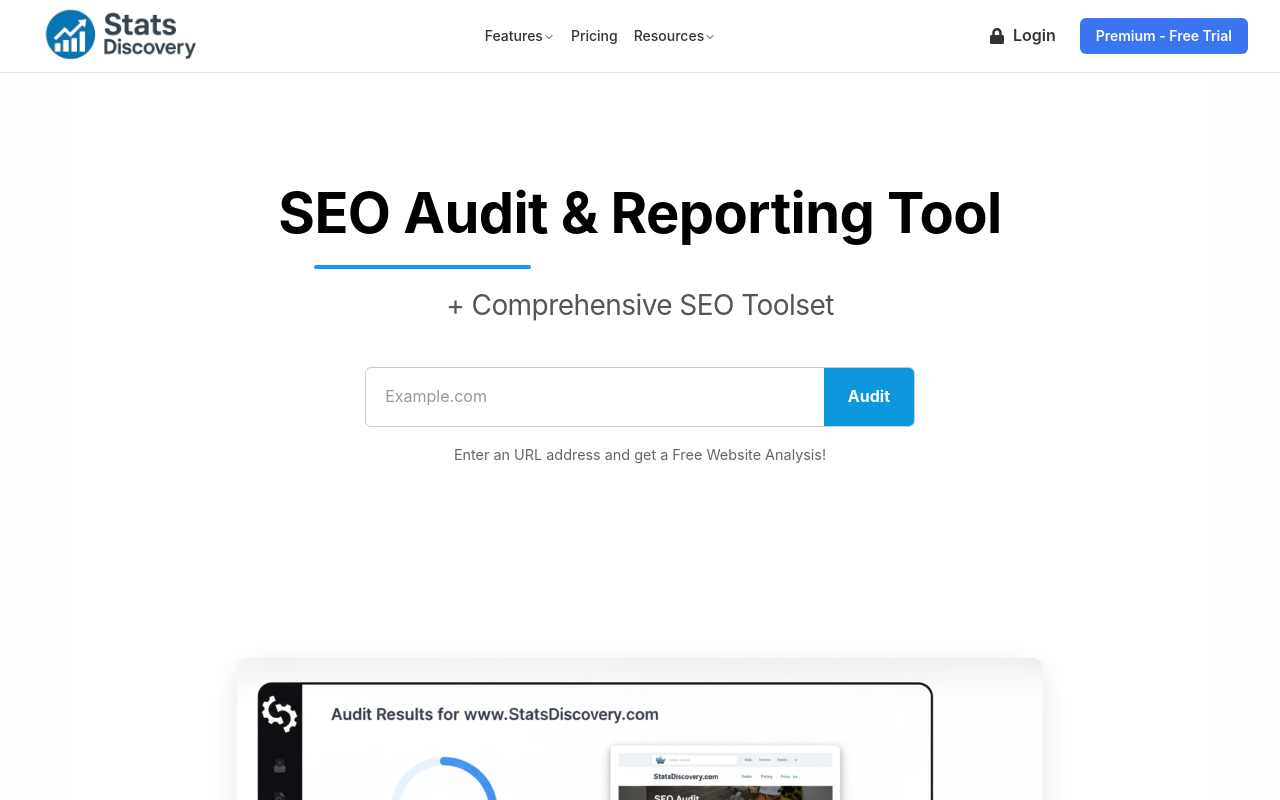
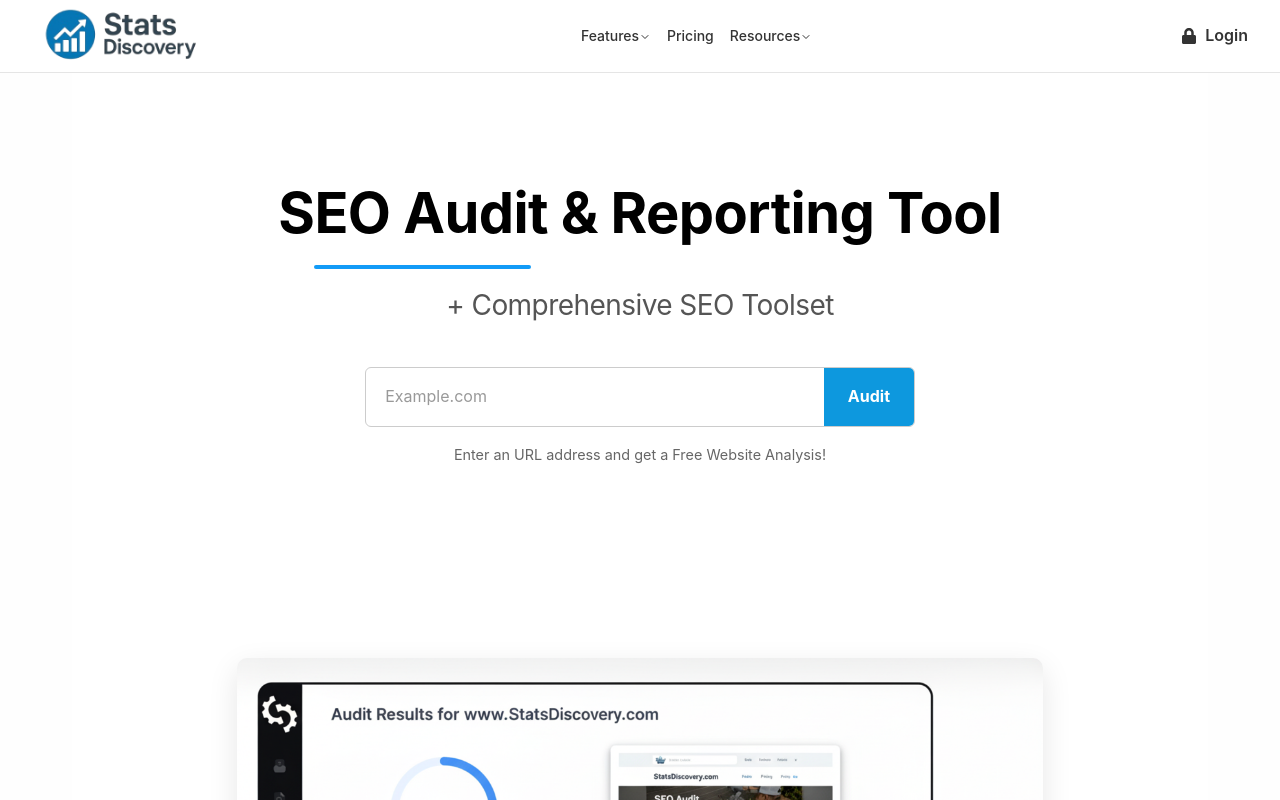
Before and after one commit to Amarmindapitx/StatsDiscovery-Website, a Next.js app: page / in a window 1280 px wide. Shown: the top 800 px of the page. Built offline with nearby package versions, Linux system fonts and the light colour scheme.

Commit message:
change 13/10/200

```diff
--- a/src/components/Navbar/navbar.jsx
+++ b/src/components/Navbar/navbar.jsx
@@ -67,9 +67,9 @@ const Navbar = () => {
           <Link href="/login" className={styles.loginLink}>
             <FaLock /> Login
           </Link>
-          <Link href="/premium-trial" className={styles.ctaButton}>
+          {/* <Link href="/premium" className={styles.ctaButton}>
             Premium - Free Trial
-          </Link>
+          </Link> */}
         </div>
 
       </div>
```
